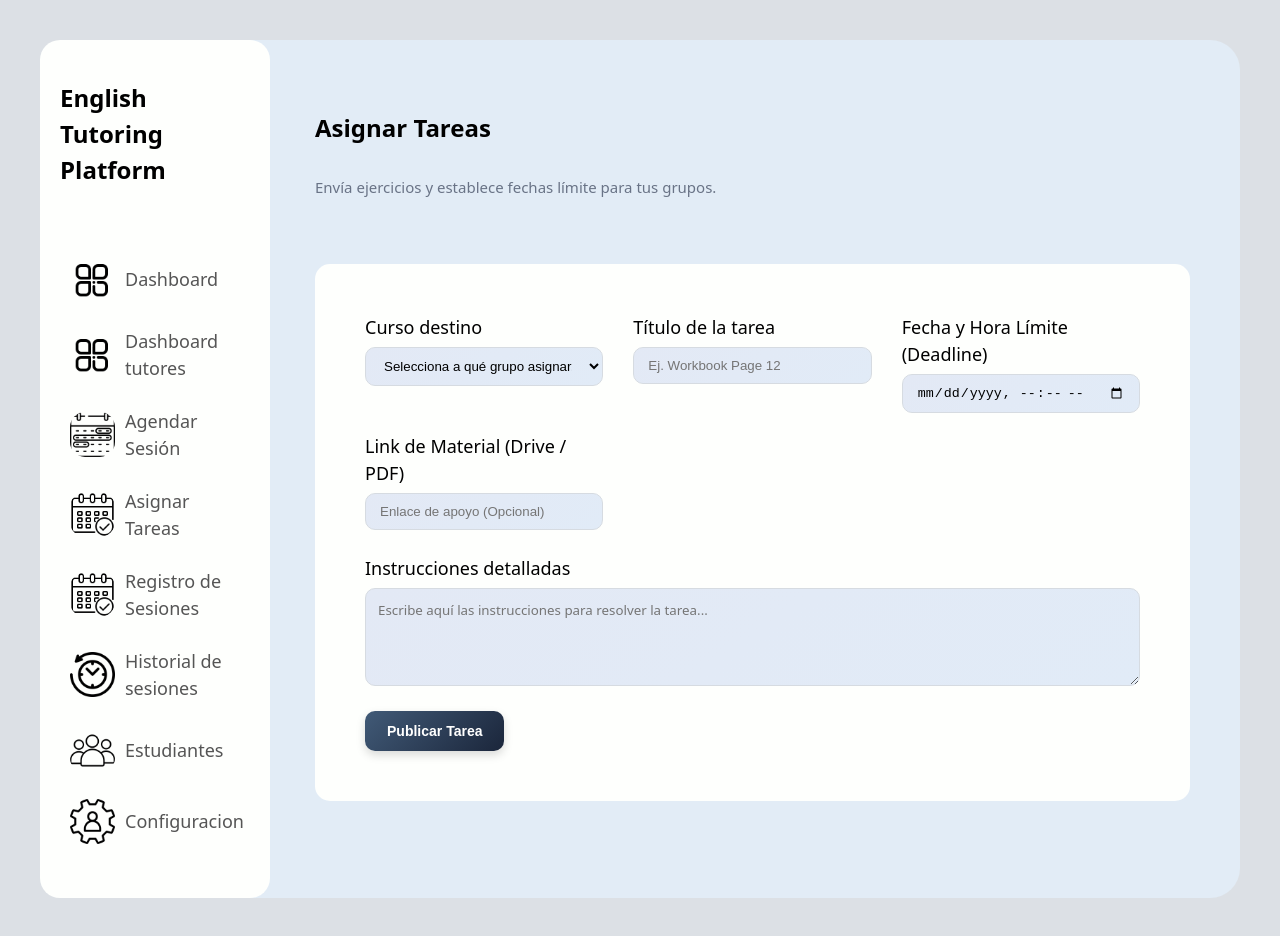
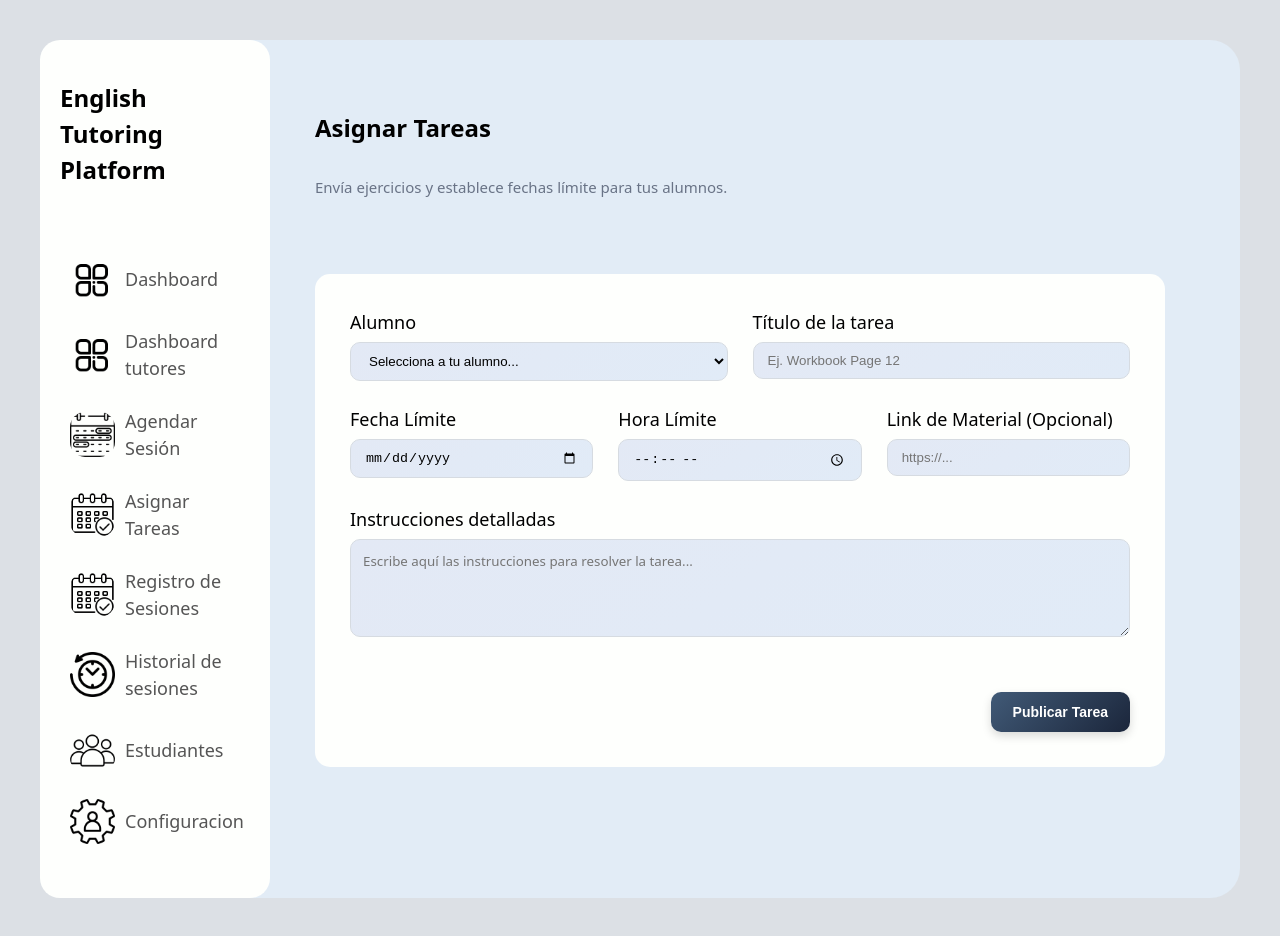
Before and after one commit to Kerno76/fastalkpruebas, a React (Vite) app: page /tareas in a window 1280 px wide. Built offline with nearby package versions, Linux system fonts and the light colour scheme.

Commit message:
Modifiqué los campos de Asignar Tareas según la lógica de la DB_ER

```diff
--- a/src/pages/Tutor/AsignarTareas.jsx
+++ b/src/pages/Tutor/AsignarTareas.jsx
@@ -4,7 +4,7 @@ import '../../styles/Config.css';
 
 export default function AsignarTareas() {
   const [tarea, setTarea] = useState({
-    curso: '', titulo: '', descripcion: '', fechaLimite: '', linkMaterial: ''
+    alumno: '', titulo: '', descripcion: '', fecha: '', hora: '', linkMaterial: ''
   });
 
   const handleChange = (e) => {
@@ -13,26 +13,28 @@ export default function AsignarTareas() {
 
   const handleSubmit = (e) => {
     e.preventDefault();
-    alert('¡Tarea asignada correctamente a los alumnos!');
-    console.log("Datos de la tarea:", tarea);
+    alert('¡Tarea asignada correctamente a tu alumno!');
+    console.log("Datos a enviar a Node.js:", tarea);
   };
 
   return (
     <div className="mainContent">
       <h2 id="Title">Asignar Tareas</h2>
-      <p className="dashboard-subtitle">Envía ejercicios y establece fechas límite para tus grupos.</p>
+      <p className="dashboard-subtitle">Envía ejercicios y establece fechas límite para tus alumnos.</p>
 
-      <div className="settingsPanel" style={{ display: 'block', padding: '20px', marginTop: '10px' }}>
-        <div className="settingsThings">
+      {/* Contenedor central tipo tarjeta */}
+      <div className="settingsPanel" style={{ maxWidth: '850px', padding: '35px', display: 'block', marginTop: '20px' }}>
+        <div className="settingsThings" style={{ padding: '0' }}>
           <form onSubmit={handleSubmit}>
-            <div className="formGrid">
 
+            <div style={{ display: 'grid', gridTemplateColumns: '1fr 1fr', gap: '25px', marginBottom: '25px' }}>
               <div className="formField">
-                <label>Curso destino</label>
-                <select className="select-field" name="curso" onChange={handleChange} required>
-                  <option value="">Selecciona a qué grupo asignar...</option>
-                  <option value="1">English - Beginner</option>
-                  <option value="2">French - Advanced</option>
+                <label>Alumno</label>
+                <select className="select-field" name="alumno" onChange={handleChange} required>
+                  <option value="">Selecciona a tu alumno...</option>
+                  <option value="ID_1">David Pérez (A2)</option>
+                  <option value="ID_2">Sofía Gómez (A1)</option>
+                  <option value="ID_3">Luis Eduardo (B1)</option>
                 </select>
               </div>
 
@@ -40,20 +42,26 @@ export default function AsignarTareas() {
                 <label>Título de la tarea</label>
                 <input type="text" name="titulo" placeholder="Ej. Workbook Page 12" onChange={handleChange} required />
               </div>
+            </div>
 
+            <div style={{ display: 'grid', gridTemplateColumns: '1fr 1fr 1fr', gap: '25px', marginBottom: '25px' }}>
               <div className="formField">
-                <label>Fecha y Hora Límite (Deadline)</label>
-                <input type="datetime-local" name="fechaLimite" onChange={handleChange} required />
+                <label>Fecha Límite</label>
+                <input type="date" name="fecha" onChange={handleChange} required />
               </div>
 
               <div className="formField">
-                <label>Link de Material (Drive / PDF)</label>
-                <input type="url" name="linkMaterial" placeholder="Enlace de apoyo (Opcional)" onChange={handleChange} />
+                <label>Hora Límite</label>
+                <input type="time" name="hora" onChange={handleChange} required />
               </div>
 
+              <div className="formField">
+                <label>Link de Material (Opcional)</label>
+                <input type="text" name="linkMaterial" placeholder="https://..." onChange={handleChange} />
+              </div>
             </div>
 
-            <div className="formField" style={{ marginTop: '25px' }}>
+            <div className="formField" style={{ marginBottom: '35px' }}>
               <label>Instrucciones detalladas</label>
               <textarea
                 name="descripcion"
@@ -65,9 +73,13 @@ export default function AsignarTareas() {
               ></textarea>
             </div>
 
-            <button type="submit" className="button button-primary" style={{ marginTop: '25px' }}>
-              Publicar Tarea
-            </button>
+            {/* Botón alineado a la derecha */}
+            <div style={{ display: 'flex', justifyContent: 'flex-end' }}>
+              <button type="submit" className="button button-primary">
+                Publicar Tarea
+              </button>
+            </div>
+
           </form>
         </div>
       </div>
```
